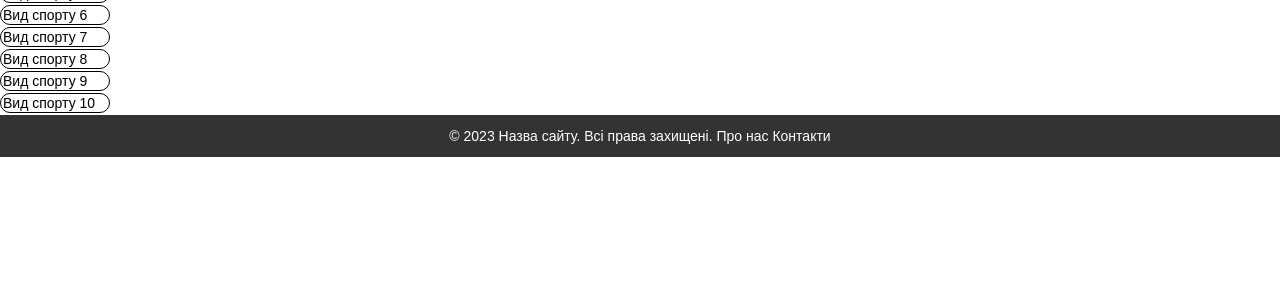
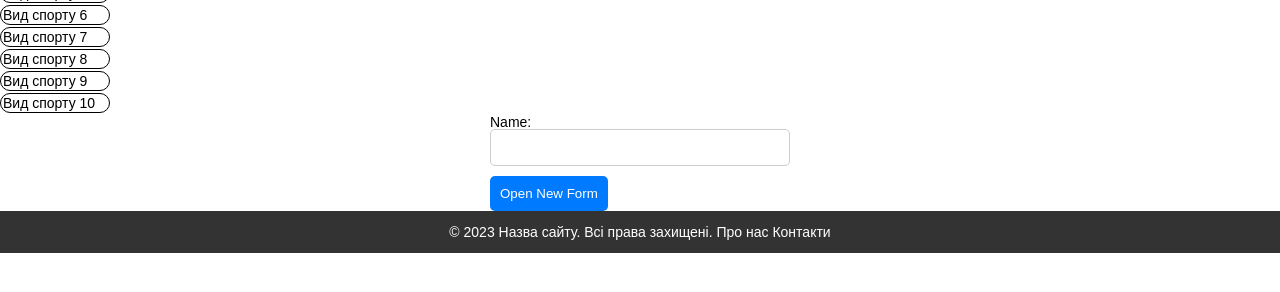
Before and after one commit to SashaAndru/Project, a PHP site: page / in a window 1280 px wide. Shown: the part 197-489 px from the top of the page. Run offline with PHP 8.4, Linux system fonts and the light colour scheme; data that the repository does not hold is empty.

Commit message:
obnova1.3

```diff
--- a/Style.css
+++ b/Style.css
@@ -122,7 +122,7 @@ body {
   .right2 {
     float: right;
   }
-  .hidden2 {
+  .hidden1 {
     display: none;
   }
 
@@ -165,6 +165,19 @@ body {
     max-width: 600px;
     box-sizing: border-box;
   }
+  #formContainer1 form {
+    background-color: #333;
+    position: absolute;
+    top: 45%;
+    left: 50%;
+    transform: translate(-50%, -50%);
+    padding: 20px;
+    border: 1px solid #888;
+    width: 40%;
+    max-width: 600px;
+    box-sizing: border-box;
+  }
+
 
   #register form {
     background-color: #333;
@@ -245,3 +258,65 @@ body {
     border: 1px solid #ddd;
     color: #f2f2f2;
   }
+
+
+
+
+
+
+
+
+
+
+
+
+
+
+
+
+
+
+  #my-form {
+    width: 300px;
+    margin: 0 auto;
+  }
+
+  #my-form input {
+    width: 100%;
+    padding: 10px;
+    margin-bottom: 10px;
+    border: 1px solid #ccc;
+    border-radius: 5px;
+  }
+
+  #my-form button {
+    padding: 10px;
+    background-color: #007bff;
+    color: #fff;
+    border: none;
+    border-radius: 5px;
+    cursor: pointer;
+  }
+
+  #new-form {
+    width: 300px;
+    margin: 0 auto;
+    margin-top: 20px;
+  }
+
+  #new-form input {
+    width: 100%;
+    padding: 10px;
+    margin-bottom: 10px;
+    border: 1px solid #ccc;
+    border-radius: 5px;
+  }
+
+  #new-form button {
+    padding: 10px;
+    background-color: #007bff;
+    color: #fff;
+    border: none;
+    border-radius: 5px;
+    cursor: pointer;
+  }
--- a/index.php
+++ b/index.php
@@ -100,7 +100,7 @@ session_start();
         </div>
         </div>
         <div class="button-group">
-        <button class="col" id = "cash-register">Kaca</button>
+        <button id="showFormButton1" class="col" id = "cash-register">Kaca</button>
         <button class="col">Баланс</button>
         <button class="col">Мої дані</button>
         <button class="col">Бонуси</button>
@@ -119,10 +119,10 @@ session_start();
 
 
     <!--form каса-->
-    <div id="formContainer1" class="hidden">
+    <div id="formContainer1" class="hidden1">
       <form class="p">
         <div>
-            <button id="hideFormButton">Закрити</button>
+            <button id="hideFormButton1">Закрити</button>
             <div class="for">
                 <h2>Мій баланс: 100 UAH</h2>
                 <div class="submit-button-right">
@@ -132,7 +132,7 @@ session_start();
             </div>
          <div class="button-group">
            <button id = "cash-register" class="col">Kaca</button>
-           <button class="col">Баланс</button>
+           <button id="showFormButton1" class="col">Баланс</button>
            <button class="col">Мої дані</button>
            <button class="col">Бонуси</button>
            <button class="col">Мої бонуси казино: 2</button>
@@ -154,6 +154,25 @@ session_start();
     </div>
 
 
+
+
+
+
+    <form id="my-form">
+  <label for="name">Name:</label>
+  <input type="text" id="name" name="name">
+  <button id="open-form-button">Open New Form</button>
+</form>
+
+<div id="new-form" style="display:none;">
+  <form id="new-form">
+    <label for="new-name">New Name:</label>
+    <input type="text" id="new-name" name="new-name">
+    <button type="submit">Submit</button>
+  </form>
+</div>
+
+
     <footer>
       &copy; 2023 Назва сайту. Всі права захищені.
       Про нас
--- a/js/JavaScript.js
+++ b/js/JavaScript.js
@@ -70,24 +70,23 @@ hideRegisterButton.addEventListener('click', () => {
   formRegisterContainer.classList.add('regi');
 });
 
-//Каса
-const tab2 = document.getElementById('tab2');
-
-toggleTabBtn.addEventListener('click', () => {
-  tab2.classList.toggle('hidden');
-});
-
-document.addEventListener('click', (event) => {
-  if (!event.target.matches('hideFormButton')) {
-    tab2.classList.remove('hidden');
-  }
-});
 
 
 
 
 
 
+
+
+
+
+
+const openFormButton = document.getElementById('open-form-button');
+const newForm = document.getElementById('new-form');
+
+openFormButton.addEventListener('click', () => {
+  newForm.style.display = 'block';
+});
 
 
 
```
